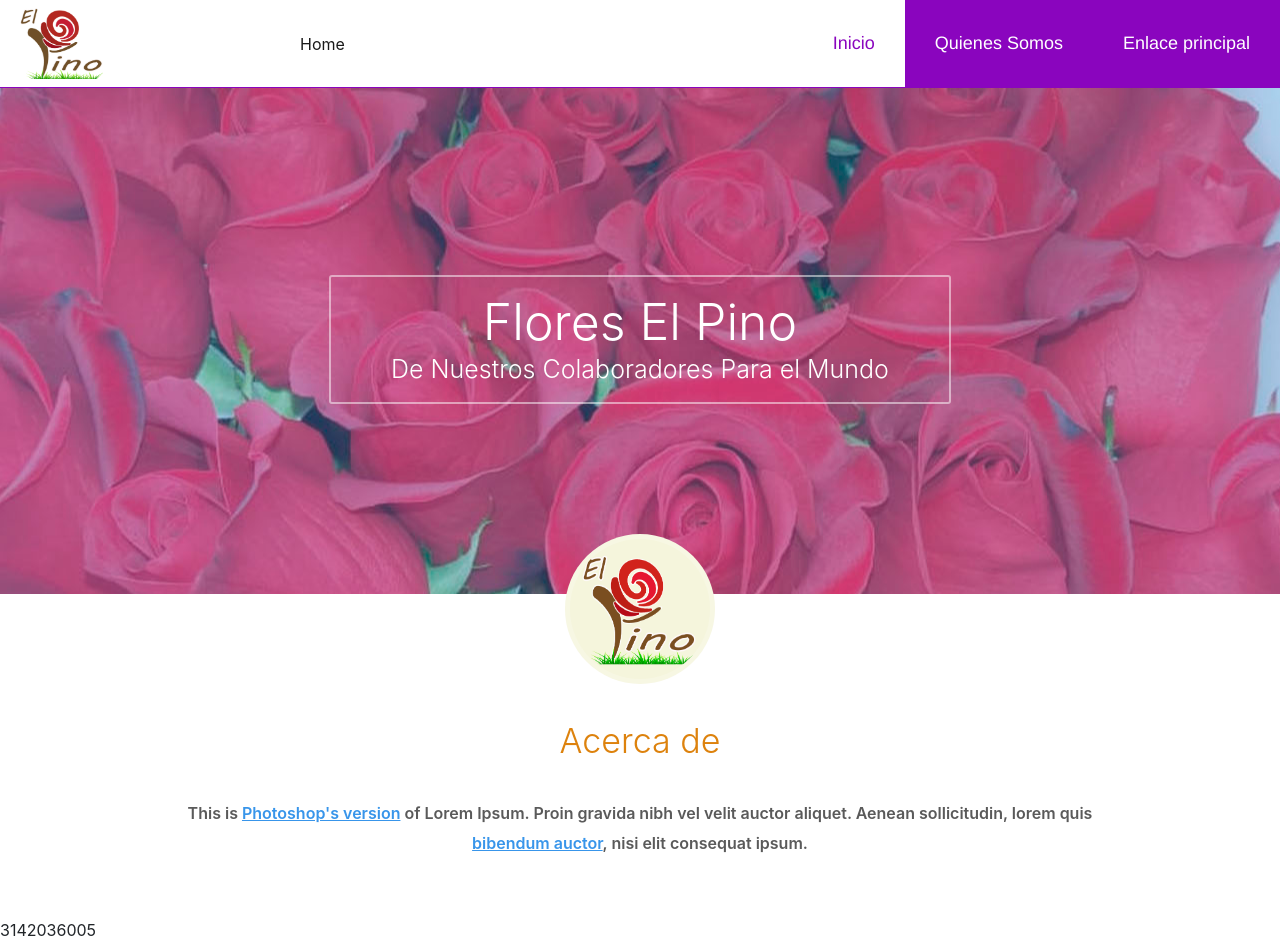
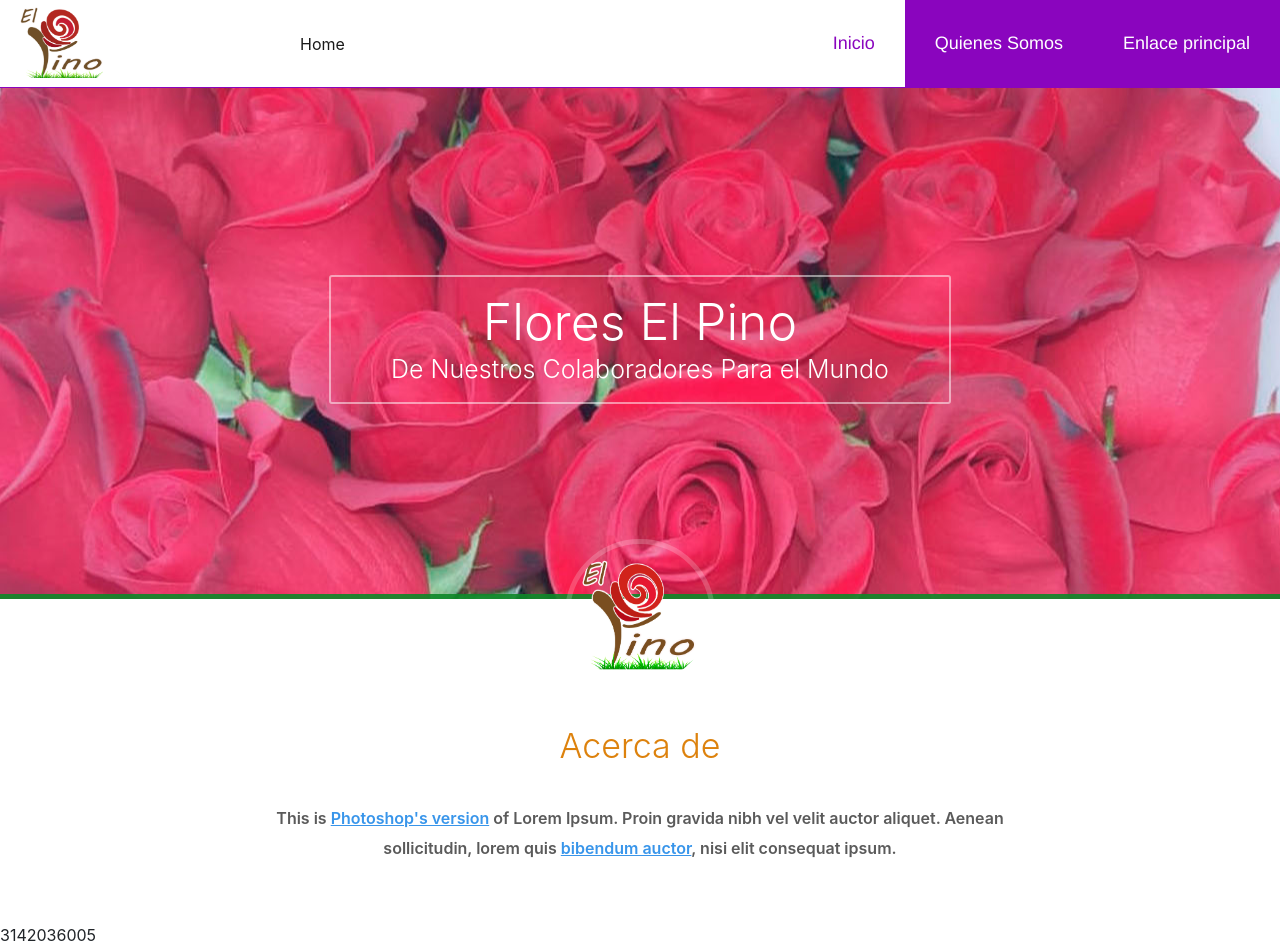
Before and after one commit to DiegoGonzalez87/elpino, a plain HTML site: page index.html in a window 1280 px wide. Drawn offline with nearby package versions, Linux system fonts and the light colour scheme.

Commit message:
version5

```diff
--- a/css/estilos.css
+++ b/css/estilos.css
@@ -54,18 +54,18 @@
 
 .contenedor {
     width: 90%;
-    max-width: 1800px;
+    max-width: 1000px;
     margin: auto;
     overflow: hidden;
 }
 
 .dongato{
-    background: url("../image/flores.jpg"), rgb(146, 209, 245);
+    background: url("../image/flores1.jpg"), rgb(146, 209, 245);
     background-repeat: no-repeat;
     background-position: center;
     max-height: 600px;
     margin-top: 85px;
-
+    border-bottom: 5px solid rgba(14, 136, 40, 0.9);
 }
 
 .dongato .contenedor-texto {
@@ -103,9 +103,9 @@
     margin-top: -60px;
 }
 .main .acerca-de .foto img {
-    border-radius: 100%;
-    vertical-align: top;
-    border: 5px solid rgba(255, 255, 255, 0.2);
+    /* border-radius: 100%; */
+    /* vertical-align: top; */
+    /* border: 5px solid rgba(14, 136, 40, 0.9);  */
 }
 
 
--- a/index.html
+++ b/index.html
@@ -16,8 +16,8 @@
   <body>
   <header>
     <nav class="navbar navbar-expand-lg menu navbar-light bg">
-        <a class="navbar-brand p-0" href="#"><img src="image/logo.ico" style="margin-left: 20px; width: 30%;" alt="El pino" ></a>
-        <button class="navbar-toggler mr-3" style="border: none;" type="button" data-toggle="collapse" data-target="#navbarSupportedContent" aria-controls="navbarSupportedContent" aria-expanded="false" aria-label="Toggle navigation">
+        <a class="navbar-brand p-0" href="#"><img src="image/logo.ico" style="margin-left: 20px; padding: 0 0px 2px 0; width: 30%;" alt="El pino" ></a>
+        <button class="navbar-toggler mr-2" style="border: none;" type="button" data-toggle="collapse" data-target="#navbarSupportedContent" aria-controls="navbarSupportedContent" aria-expanded="false" aria-label="Toggle navigation">
           <span class="navbar-toggler-icon "></span>
         </button>
         <div class="collapse navbar-collapse" id="navbarSupportedContent">
@@ -41,6 +41,7 @@
         <!-- <hr> -->
     </nav>
   </header>
+
 <div class="dongato">
   <div class="contenedor">
     <div class="contenedor-texto">
@@ -51,11 +52,12 @@
     </div>
   </div>
 </div>
+
 <section class="main">
     <section class="acerca-de">
       <div class="contenedor">
         <div class="foto">
-          <img src="image/logo2.png" style="background-color: beige;" width="150" height="150" alt="Carlos Arturo">
+          <img src="image/logo2.png"  width="150" height="150" alt="Carlos Arturo">
         </div>
 
         <div class="texto">
```
Also changed, not shown: image/flores1.jpg (added).
